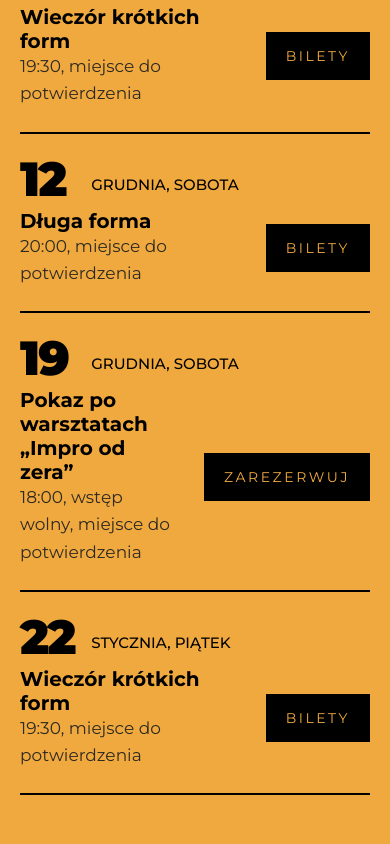
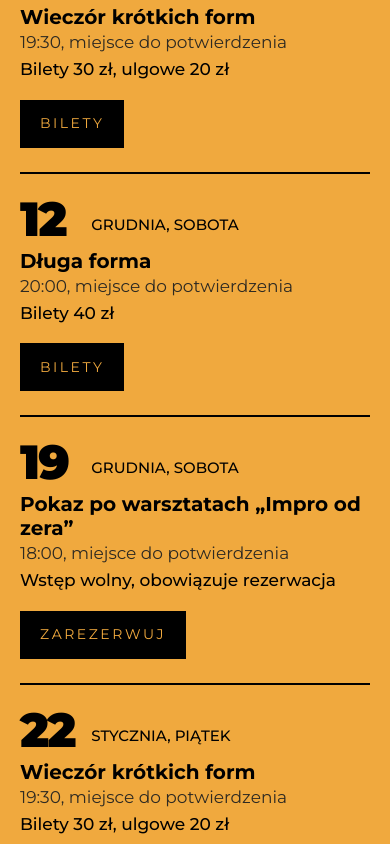
Before and after one commit to kamil-borecki/improwebsite, a plain HTML site: page index.html in a window 390 px wide. Shown: the part 2420-3264 px from the top of the page. Drawn offline with Linux system fonts and the light colour scheme.

Commit message:
Szczegóły spektaklu (np. cena biletów) pod godziną i miejscem
Nowa kolumna „szczegóły” w karcie spektakle; na telefonie przycisk schodzi pod opis.

Co-Authored-By: Claude Fable 5.2 <noreply@anthropic.com>
Claude-Session: https://claude.ai/code/session_01ETDFUKkEgf5Z7zD98efNkm

```diff
--- a/index.html
+++ b/index.html
@@ -107,6 +107,7 @@
             <div class="show__what">
               <h3>Wieczór krótkich form</h3>
               <p>19:30, miejsce do potwierdzenia</p>
+              <p class="show__facts">Bilety 30 zł, ulgowe 20 zł</p>
             </div>
             <a class="show__link" href="#kontakt">Bilety</a>
           </li>
@@ -115,6 +116,7 @@
             <div class="show__what">
               <h3>Długa forma</h3>
               <p>20:00, miejsce do potwierdzenia</p>
+              <p class="show__facts">Bilety 40 zł</p>
             </div>
             <a class="show__link" href="#kontakt">Bilety</a>
           </li>
@@ -122,7 +124,8 @@
             <time class="show__date" datetime="2026-12-19T18:00"><b>19</b> grudnia, sobota</time>
             <div class="show__what">
               <h3>Pokaz po warsztatach „Impro od zera”</h3>
-              <p>18:00, wstęp wolny, miejsce do potwierdzenia</p>
+              <p>18:00, miejsce do potwierdzenia</p>
+              <p class="show__facts">Wstęp wolny, obowiązuje rezerwacja</p>
             </div>
             <a class="show__link" href="#kontakt">Zarezerwuj</a>
           </li>
@@ -131,6 +134,7 @@
             <div class="show__what">
               <h3>Wieczór krótkich form</h3>
               <p>19:30, miejsce do potwierdzenia</p>
+              <p class="show__facts">Bilety 30 zł, ulgowe 20 zł</p>
             </div>
             <a class="show__link" href="#kontakt">Bilety</a>
           </li>
--- a/script.js
+++ b/script.js
@@ -164,6 +164,8 @@
     what.appendChild(el('h3', null, item['tytuł'] || item['tytul'] || ''));
     var meta = [hour, item['miejsce']].filter(Boolean).join(', ');
     if (meta) what.appendChild(el('p', null, meta));
+    var facts = item['szczegóły'] || item['szczegoly'];
+    if (facts) what.appendChild(el('p', 'show__facts', facts));
     li.appendChild(what);
 
     var href = safeLink(item['link']) || '#kontakt';
--- a/style.css
+++ b/style.css
@@ -292,6 +292,7 @@ a { color: inherit; }
   line-height: 1.2;
 }
 .show__what p { color: var(--ink-soft); }
+.show__what .show__facts { color: var(--black); font-weight: 500; white-space: pre-line; }
 
 .show__link {
   background: var(--black);
@@ -310,6 +311,12 @@ a { color: inherit; }
   max-width: 34rem;
   font-size: 1.25rem;
   font-weight: 500;
+}
+
+/* Na telefonie przycisk schodzi pod opis, żeby nie ściskał tekstu. */
+@media (max-width: 47.99rem) {
+  .show { grid-template-columns: 1fr; }
+  .show__link { justify-self: start; margin-top: .5rem; }
 }
 
 @media (min-width: 48rem) {
```
Also changed, not shown: 2 other files.
